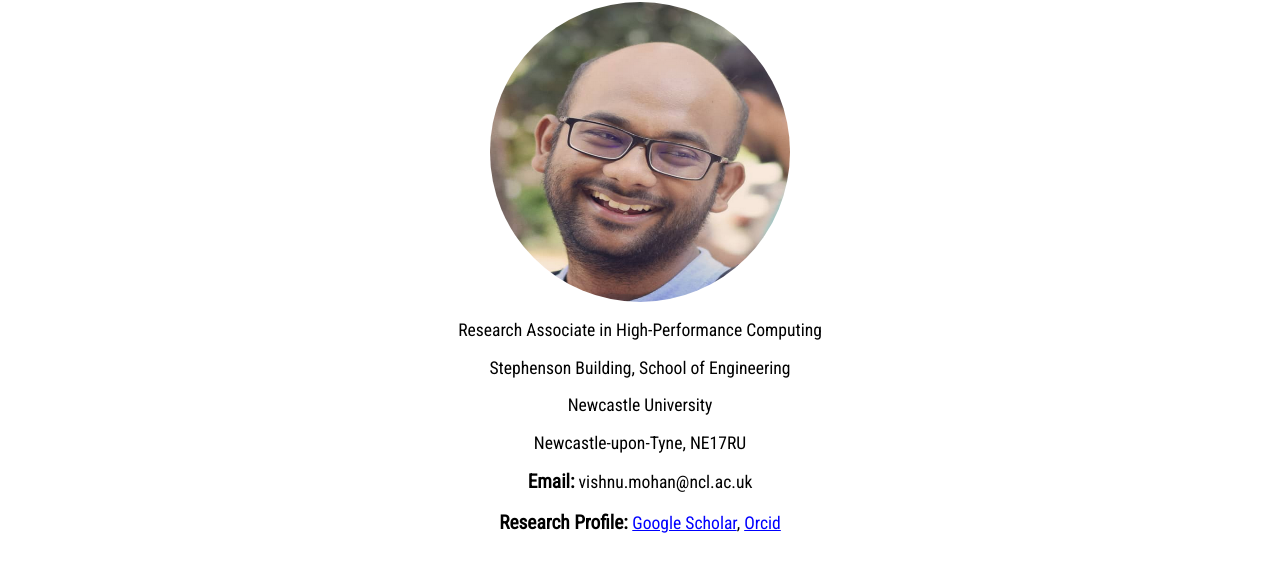
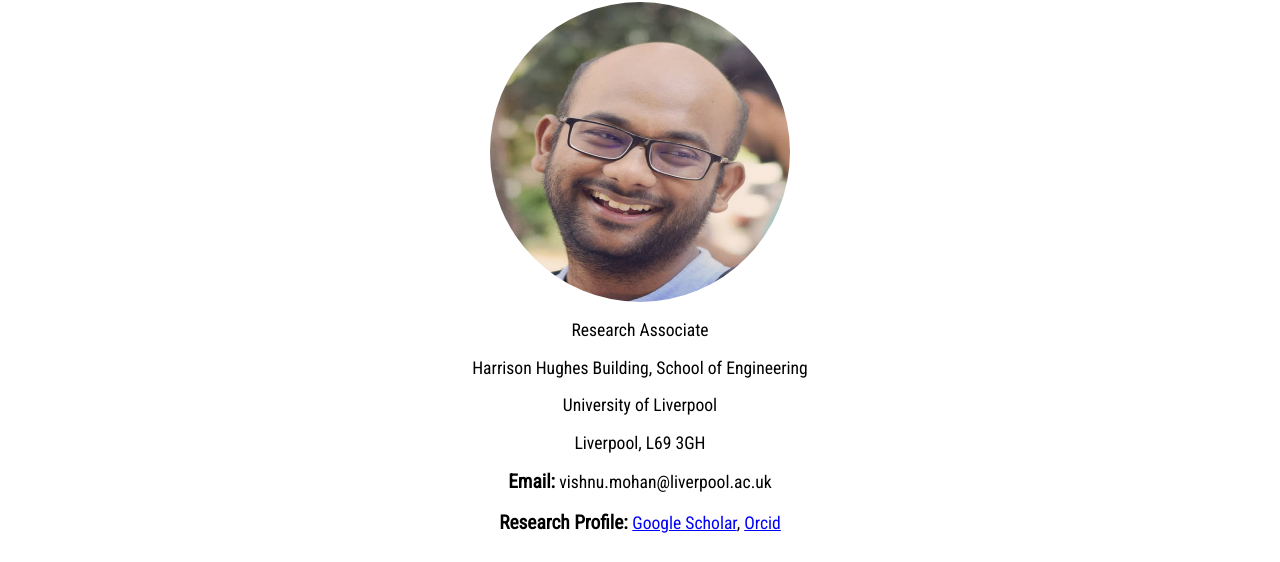
Before and after one commit to vishnu-mohan-1993/vishnu-mohan-1993.github.io, a plain HTML site: page index.html in a window 1280 px wide. Shown: the part 272-834 px from the top of the page. Drawn offline with Linux system fonts and the light colour scheme.

Commit message:
Changes: joining UoL

```diff
--- a/index.html
+++ b/index.html
@@ -27,11 +27,11 @@
 			<section class="content container">
 				<h2 class="name-holder"> Dr. Vishnu Mohan </h2>
 				<div><img class="vm-image" src="photo.png" alt="Dr. VM" height="300" width="300"></div>
-				<p>Research Associate in High-Performance Computing</p>
-				<p>Stephenson Building, School of Engineering</p>
-				<p>Newcastle University</p>
-				<p>Newcastle-upon-Tyne, NE17RU</p>
-				<p><strong>Email:</strong> vishnu.mohan@ncl.ac.uk</p>
+				<p>Research Associate</p>
+				<p>Harrison Hughes Building, School of Engineering</p>
+				<p>University of Liverpool</p>
+				<p>Liverpool, L69 3GH</p>
+				<p><strong>Email:</strong> vishnu.mohan@liverpool.ac.uk</p>
 				<p><strong>Research Profile: </strong> <a href="https://scholar.google.com/citations?user=iTwPbCQAAAAJ&hl=en" target="_blank">Google Scholar</a>, <a href="https://orcid.org/0000-0001-7405-4624" target="_blank">Orcid</a></p>
 			</section>
 		</div>
```
Also changed, not shown: profile.html (+4 -3 lines).
